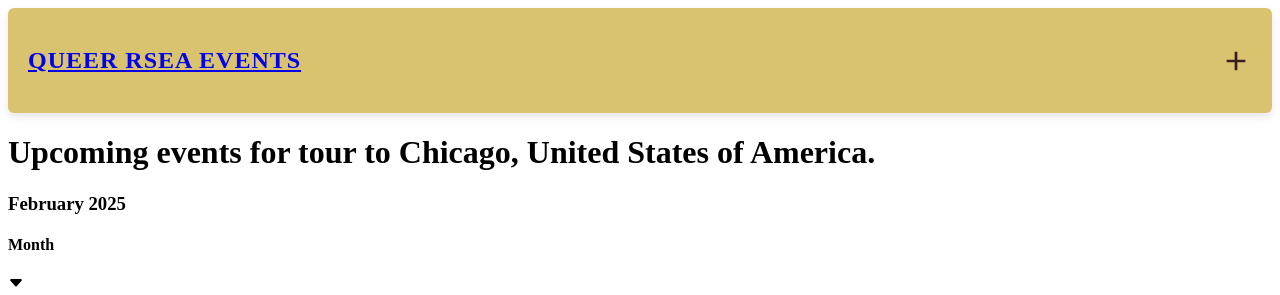
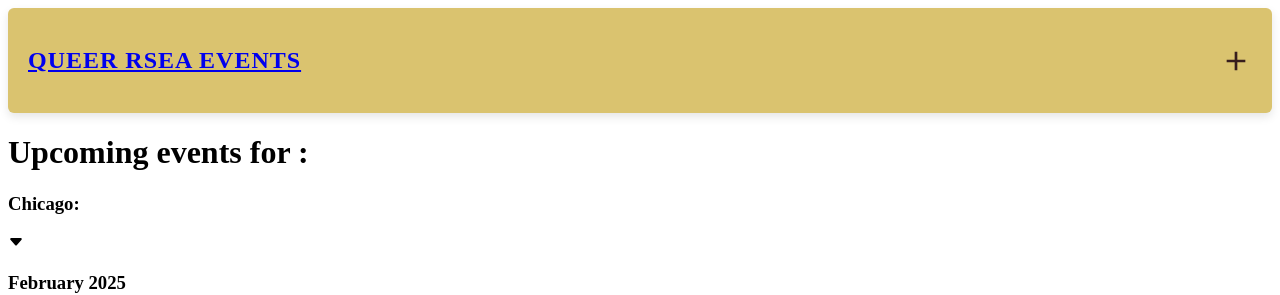
Before and after one commit to sakshipatel29/queer-events-frontend, a React (Create React App) app: page / in a window 1280 px wide. Shown: the top 295 px of the page. Built offline with nearby package versions, Linux system fonts and the light colour scheme; no server answers.

Commit message:
hero updated

```diff
--- a/src/components/Hero.jsx
+++ b/src/components/Hero.jsx
@@ -1,10 +1,15 @@
 import React from 'react'
+import { BsCaretDownFill } from 'react-icons/bs';
 
 const Hero = () => {
     return (
         <div>
             <div>
-                <h1>Upcoming events for tour to Chicago, United States of America.</h1>
+                <h1>Upcoming events for :</h1>
+                <div>
+                    <h3>Chicago:</h3>
+                    <BsCaretDownFill />
+                </div>
             </div>
         </div>
     )
```
